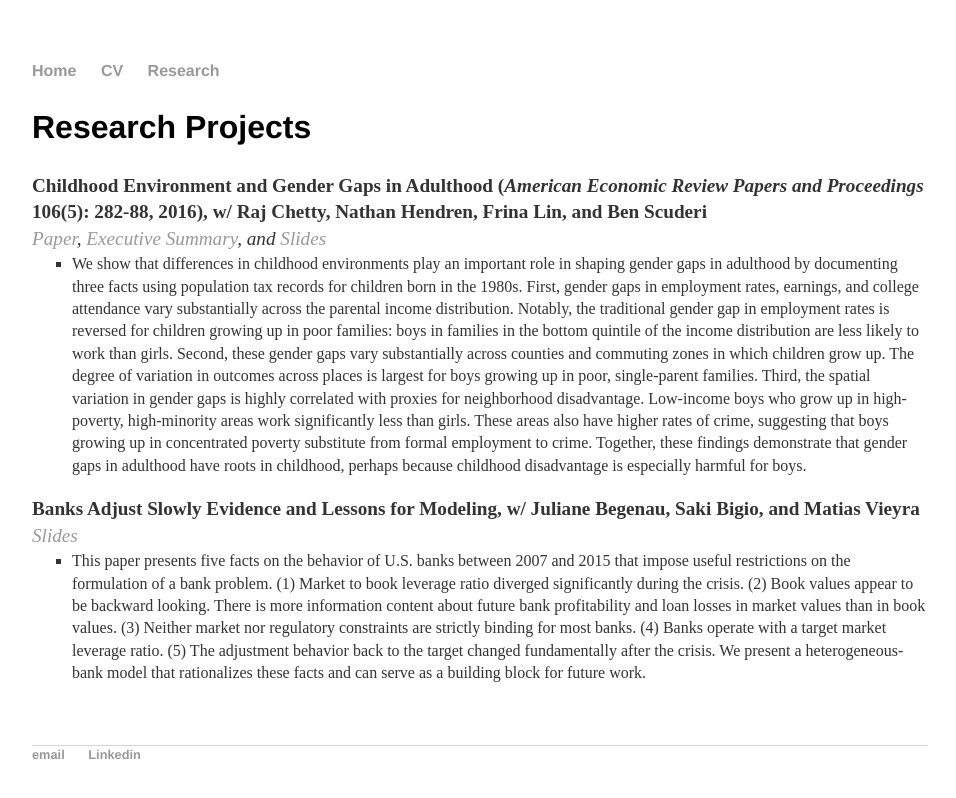
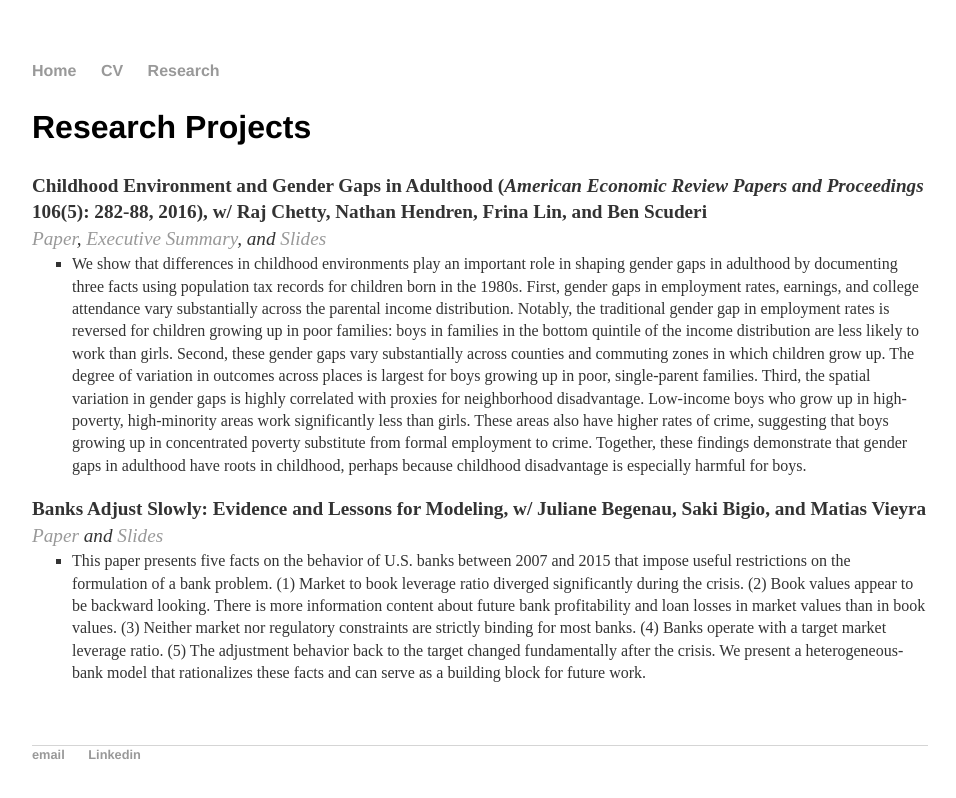
Before and after one commit to jmajic/jmajic.github.io, a Jekyll site: the page built from research/index.html, in a window 1280 px wide. Shown: the top 798 px of the page, without its empty margins (160-1116 px from the left). Built offline with Jekyll 4.4.1, drawn with Linux system fonts in a browser that asks for light colours.

Commit message:
Update index.html

```diff
--- a/research/index.html
+++ b/research/index.html
@@ -15,8 +15,8 @@
 			</ul>
 
 			<p>
-				<strong>Banks Adjust Slowly Evidence and Lessons for Modeling, w/ Juliane Begenau, Saki Bigio, and Matias Vieyra</strong>
-				<br><em><a href="/research/BankFacts_Draft_April.pdf">Slides</a></em>
+				<strong>Banks Adjust Slowly: Evidence and Lessons for Modeling, w/ Juliane Begenau, Saki Bigio, and Matias Vieyra</strong>
+				<br><em><a href="/research/BankFacts_Draft_April.pdf">Paper</a> and <a href="/research/SITE_BBM_2018.pdf">Slides</a></em>
 			</p>
 			<ul>
 				<li> This paper presents five facts on the behavior of U.S. banks between 2007 and 2015 that impose useful restrictions on the formulation of a bank problem. (1) Market to book leverage ratio diverged significantly during the crisis. (2) Book values appear to be backward looking. There is more information content about future bank profitability and loan losses in market values than in book values. (3) Neither market nor regulatory constraints are strictly binding for most banks. (4) Banks operate with a target market leverage ratio. (5) The adjustment behavior back to the target changed fundamentally after the crisis. We present a heterogeneous-bank model that rationalizes these facts and can serve as a building block for future work.</li>
```
